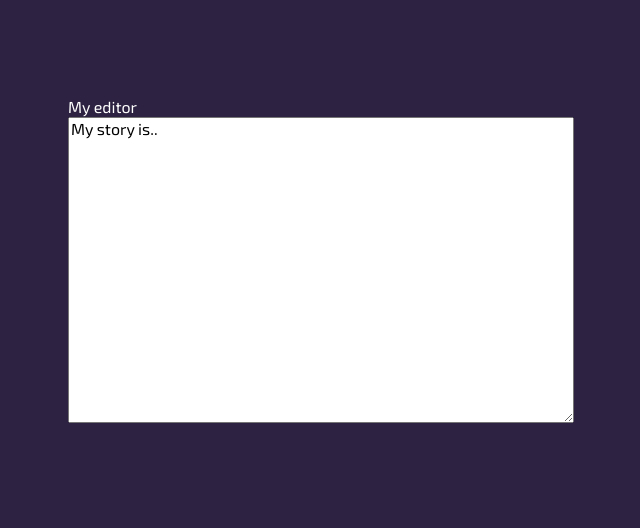
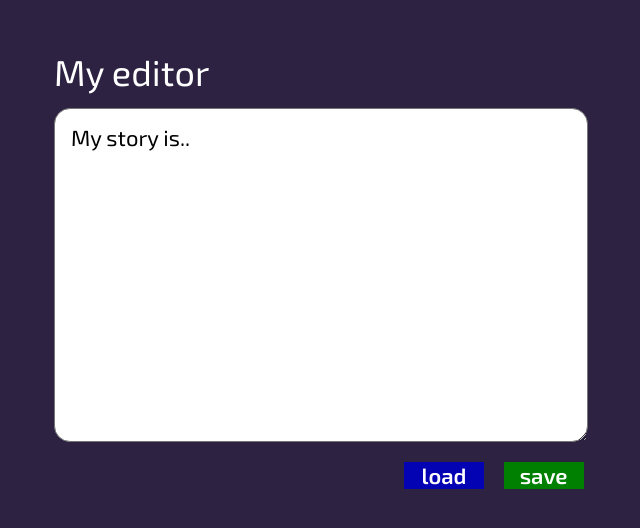
Before and after one commit to patryk-makarewicz/simple-editor, a website built with webpack: page src/pages/index.html in a window 1280 px wide. Shown: the part 138-666 px from the top of the page, without its empty margins (319-959 px from the left). Built offline with nearby package versions, Linux system fonts and the light colour scheme.

Commit message:
add buttons

```diff
--- a/src/pages/index.html
+++ b/src/pages/index.html
@@ -9,14 +9,16 @@
   <body>
     <main>
       <form method="post" class="form">
-        <div>
       <p>
         <label class="form__label">My editor</label>
         <textarea id="story" name="story" class="form__textarea">
 My story is..</textarea
         >
       </p>
-    </div>
+
+      <button class="button__load load--js" aria-label="Load">load</button>
+      <button class="button__save save--js" aria-label="Save">save</button>
+
     </form>
     </main>
   </body>
--- a/src/scss/main.scss
+++ b/src/scss/main.scss
@@ -17,9 +17,44 @@ body {
 
 .form__label {
   display: block;
+  font-size: 36px;
 }
 
 .form__textarea {
+  margin-top: 16px;
   width: 500px;
   height: 300px;
+  border-radius: 16px;
+  font-size: 22px;
+  padding: 16px;
 }
+
+.button__load {
+  background-color: rgb(3, 3, 180);
+  width: 80px;
+  align-items: center;
+  color: white;
+  font-weight: 600;
+  margin-left: 350px;
+  font-size: 22px;
+  font-family: 'Exo 2', sans-serif;
+  border-width: 0;
+  border-style: none;
+  border-color: none;
+  border-image: none;
+}
+
+.button__save {
+  background-color: green;
+  width: 80px;
+  align-items: center;
+  color: white;
+  font-weight: 600;
+  margin-left: 16px;
+  font-size: 22px;
+  font-family: 'Exo 2', sans-serif;
+  border-width: 0;
+  border-style: none;
+  border-color: none;
+  border-image: none;
+}
```
